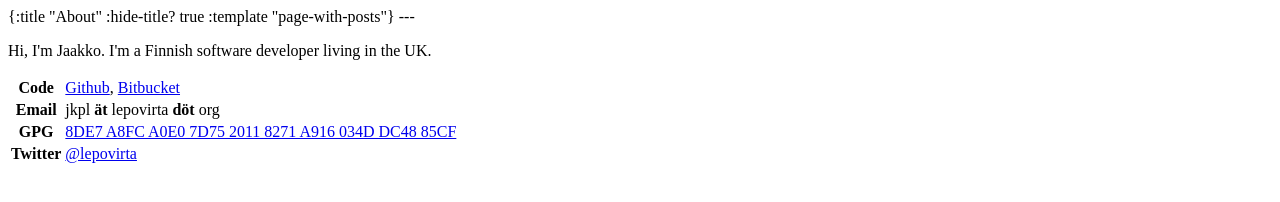
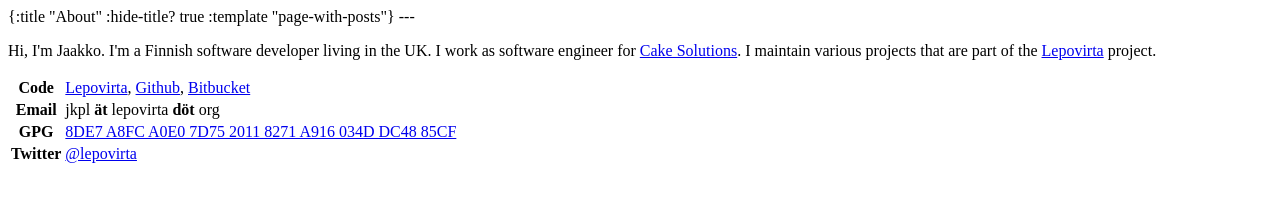
Before and after one commit to jpallari/jkpl, a plain HTML site: page resources/pages/index.html in a window 1280 px wide. Drawn offline with Linux system fonts and the light colour scheme.

Commit message:
More details in index

```diff
--- a/resources/pages/index.html
+++ b/resources/pages/index.html
@@ -4,15 +4,21 @@
 
 ---
 
-<p>Hi, I'm Jaakko. I'm a Finnish software developer living in the UK.</p>
+<p>
+Hi, I'm Jaakko. I'm a Finnish software developer living in the UK.
+I work as software engineer for <a href="http://www.cakesolutions.net/">Cake Solutions</a>.
+I maintain various projects that are part of the <a href="https://lepovirta.org/">Lepovirta</a> project.
+</p>
 
 <table class="info-table">
   <tbody>
   <tr>
     <th>Code</th>
     <td>
-      <a href="http://github.com/jkpl">Github</a>,
-      <a href="https://bitbucket.org/jkpl">Bitbucket</a></td>
+      <a href="https://github.com/Lepovirta">Lepovirta</a>,
+      <a href="https://github.com/jkpl">Github</a>,
+      <a href="https://bitbucket.org/jkpl">Bitbucket</a>
+    </td>
   </tr>
   <tr>
     <th>Email</th>
```
